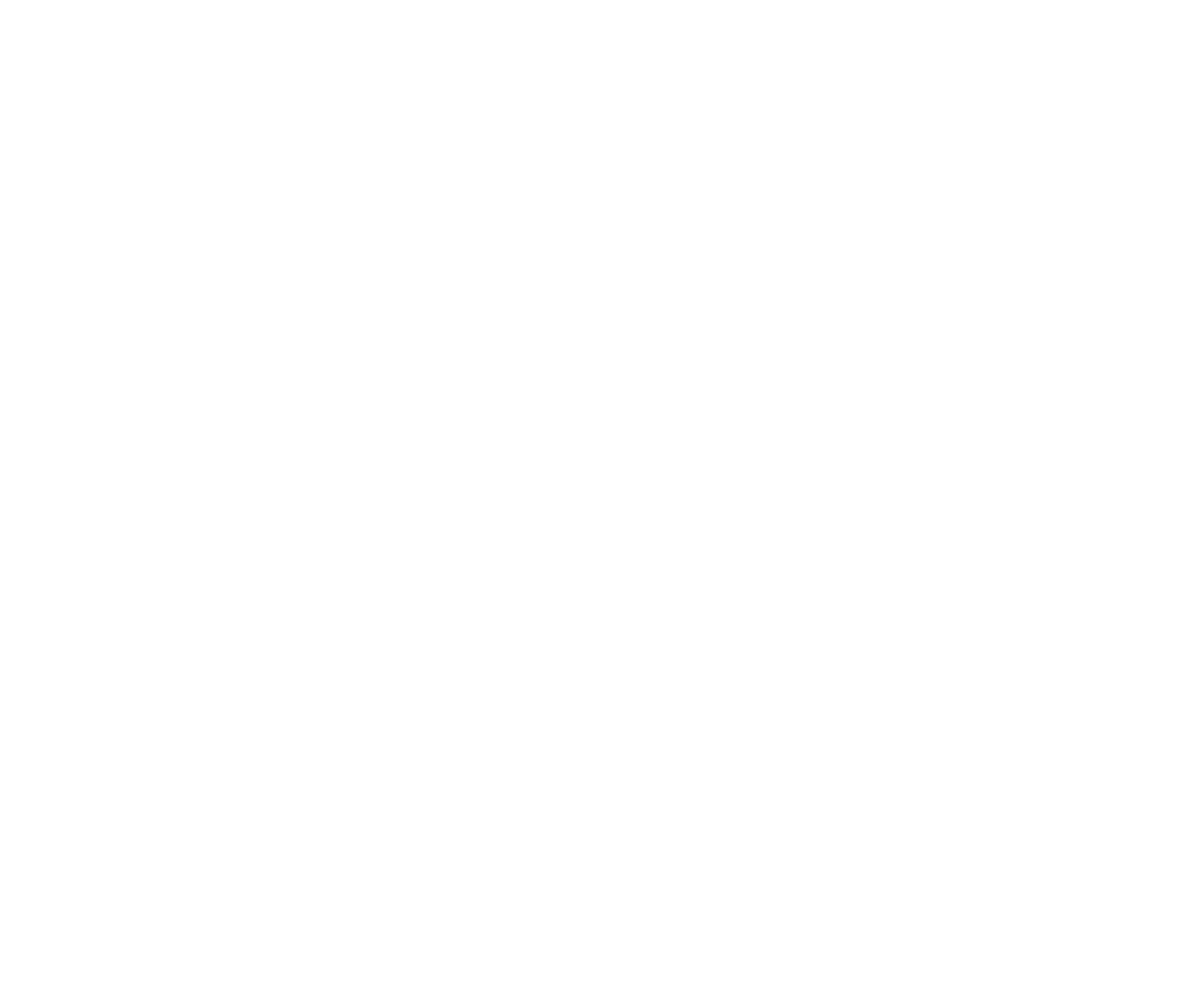
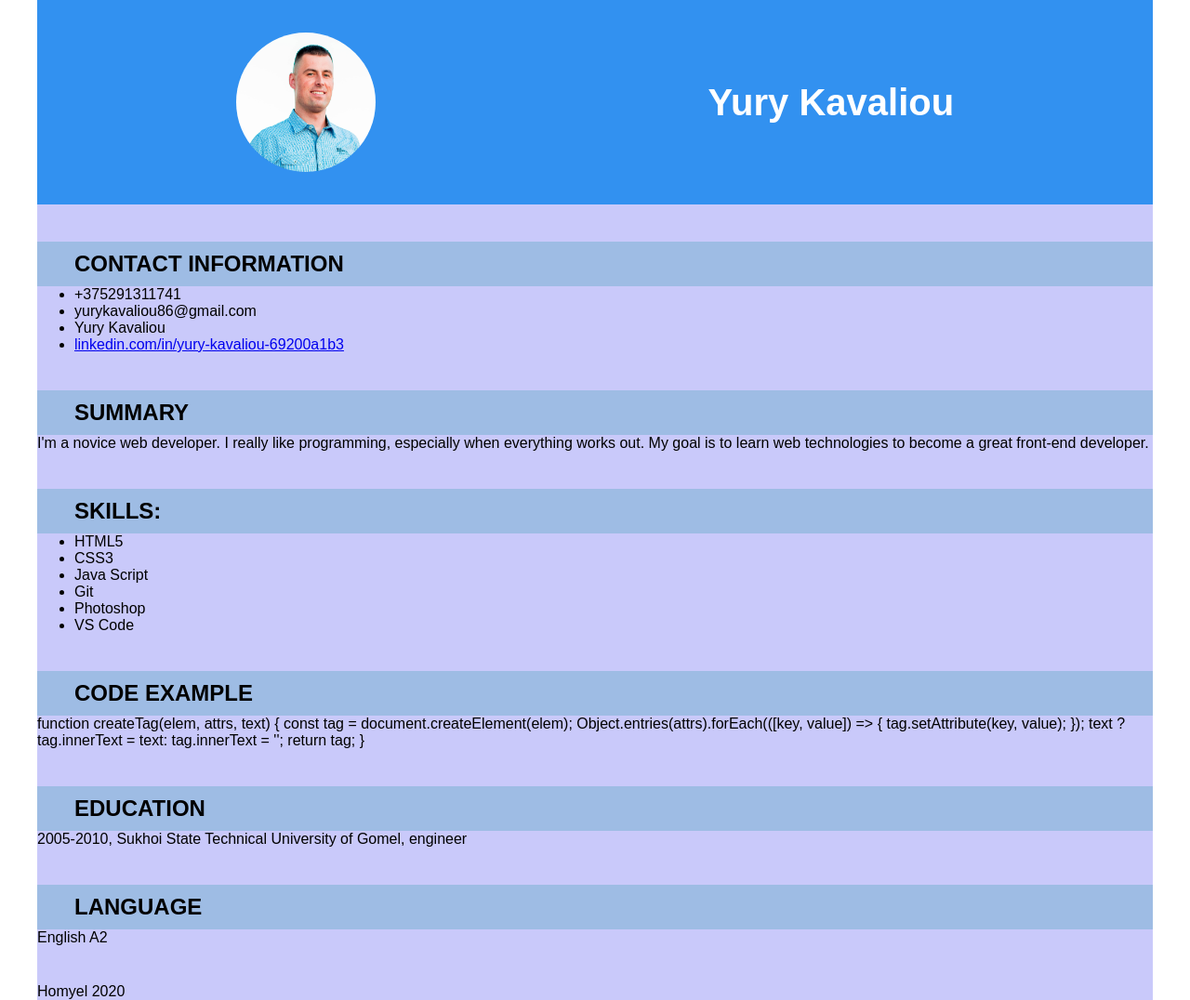
Before and after one commit to Yura33/rsschool-cv, a plain HTML site: page index.html in a window 1280 px wide. Shown: the whole page at 93% size. Before the commit the page ends 800 px from the top, so only its background shows below. Drawn offline with Linux system fonts and the light colour scheme.

Commit message:
feat: add text

```diff
--- a/index.html
+++ b/index.html
@@ -7,6 +7,64 @@
     <link rel="stylesheet" href="./style.css">
 </head>
 <body>
+    <div class="wrapper">
+        <header class="header">
+            <img src="./myfoto.jpg" alt="foto" class="logo">
+            <h1 class="name">Yury Kavaliou</h1>
+        </header>
+        <main>
+            <section class="section">
+                <h2 class="title">contact information</h2>
+                <ul>
+                    <li class="phone">+375291311741</li>
+                    <li class="email">yurykavaliou86@gmail.com</li>
+                    <li class="skype">Yury Kavaliou</li>
+                    <li class="skype">
+                        <a href="https://www.linkedin.com/in/yury-kavaliou-69200a1b3">linkedin.com/in/yury-kavaliou-69200a1b3</a>
+                    </li>
+                </ul>
+            </section>
+            <section class="section">
+                <h2 class="title">summary</h2>
+                <p>I'm a novice web developer. I really like programming, especially when everything works out. My goal is to learn web technologies to become a great front-end developer.</p>
+            </section>
+            <section class="section">
+                <h2 class="title">skills:</h2>
+                <ul>
+                    <li>HTML5</li>
+                    <li>CSS3</li>
+                    <li>Java Script</li>
+                    <li>Git</li>
+                    <li>Photoshop</li>
+                    <li>VS Code</li>
+                </ul>
+            </section>
+            <section class="section">
+                <h2 class="title">code example</h2>
+                <code>
+                    function createTag(elem, attrs, text) {
+                        const tag = document.createElement(elem);
+                        Object.entries(attrs).forEach(([key, value]) => {
+                            tag.setAttribute(key, value);
+                        });
+                        text ? tag.innerText = text: tag.innerText = '';
 
+                        return tag;
+                    }
+                </code>
+            </section>
+            <section class="section">
+                <h2 class="title">education</h2>
+                <p>2005-2010, Sukhoi State Technical University of Gomel, engineer</p>
+            </section>
+            <section class="section">
+                <h2 class="title">language</h2>
+                <p>English A2</p>
+            </section>
+        </main>
+        <footer class="footer">
+            <p>Homyel 2020</p>
+        </footer>
+    </div>
 </body>
 </html>
--- a/style.css
+++ b/style.css
@@ -0,0 +1,44 @@
+* {
+    margin: 0;
+    box-sizing: border-box;
+    font-family: sans-serif;
+}
+
+/* body {
+    background: rgb(206, 206, 206);
+} */
+
+.wrapper {
+    max-width: 1200px;
+    margin: 0 auto;
+    background-color: rgb(201, 201, 250);
+}
+
+.header {
+    display: flex;
+    justify-content: space-around;
+    align-items: center;
+    background-color: rgb(50, 145, 240);
+    padding: 35px;
+}
+
+.logo {
+    width: 150px;
+    height: 150px;
+    border-radius: 50%;
+}
+
+.name {
+    font-size: 40px;
+    color: rgb(255, 255, 255);
+}
+
+.section {
+    margin: 40px 0;
+}
+
+.title {
+    padding: 10px 40px;
+    background-color: rgb(158, 188, 228);
+    text-transform: uppercase;
+}
```
Also changed, not shown: myfoto.jpg (added).
